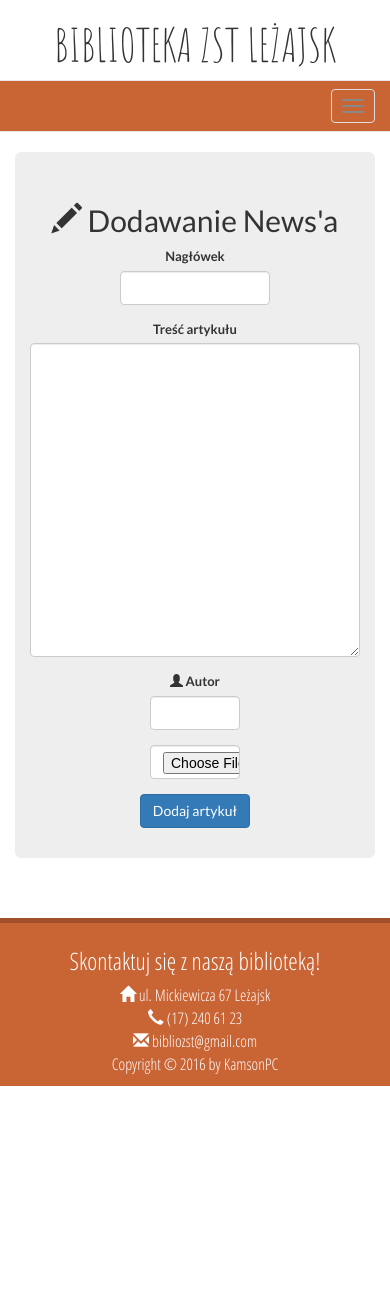
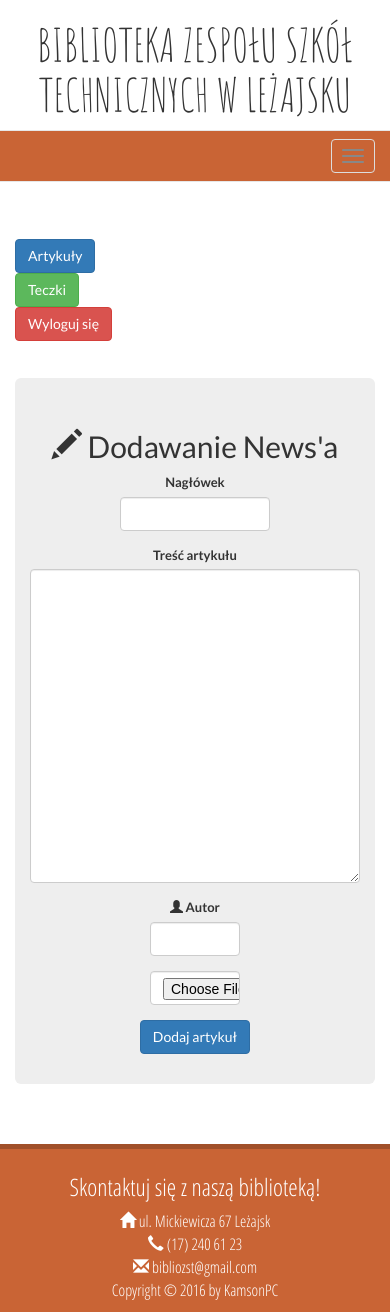
Before and after one commit to kamsonpc/Strona-Biblioteki-Szkolnej, a PHP site: page /?url=admin-articles in a window 390 px wide. Before the commit the page ends 1086 px from the top, so only its background shows below. Run offline with PHP 8.4, Linux system fonts and the light colour scheme; a user stored in the database is signed in; data comes from the database, SQL or seed files in the repository.

Commit message:
poprawenie panelu admina

```diff
--- a/includes/admin-login.php
+++ b/includes/admin-login.php
@@ -1,3 +1,9 @@
+<?php
+if(isset($_SESSION['zalogowany'])&&($_SESSION['zalogowany']==true))
+{
+      header("Location:http://localhost/?url=admin-articles");
+}
+?>
 <div class="jumbotron"><h2><i class="glyphicon glyphicon-user"></i> Zaloguj się do panelu Administratora</h2>
 <br>
 <br>
--- a/includes/admin.php
+++ b/includes/admin.php
@@ -1,3 +1,36 @@
+<?php
+if(isset($_POST['logout']))
+{
+      $_SESSION['zalogowany']=false;
+}
+?>
+
+<?php
+
+
+if($_SESSION['zalogowany']!=true)
+{
+      header("Location:http://localhost/?url=admin");
+}
+
+?>
+<div class="row">
+      <br>
+      <br>
+      <div class="col-md-4 col-sm-4 col-xs-12">
+            <a href="http://localhost/?url=admin-articles" class="btn btn-primary col-md-12">Artykuły</a>
+      </div>
+      <div class="col-md-4 col-sm-4 col-xs-12">
+            <a href="http://localhost/?url=admin-folder" class="btn btn-success col-md-12">Teczki</a>
+      </div>
+      <div class="col-md-4 col-sm-4 col-xs-12">
+            <form action="" method="post">
+                  <button class="btn btn-danger col-md-12" type="submit" name="logout">Wyloguj się </button>
+            </form>
+      </div>
+</div>
+<br>
+<br>
 <?php
 
 
--- a/includes/contact.php
+++ b/includes/contact.php
@@ -40,8 +40,8 @@
                         <td>Piątek</td>
                   </tr>
                   <tr>
+                        <td>10<sup>00</sup> - 16<sup>00</sup></td>
                         <td>8<sup>00</sup> - 14<sup>00</sup></td>
-                        <td>10<sup>00</sup> - 16<sup>00</sup></td>
                         <td>8<sup>00</sup> - 14<sup>00</sup></td>
                         <td>10<sup>00</sup> - 16<sup>00</sup></td>
                         <td>7<sup>00</sup> - 13<sup>00</sup></td>
@@ -59,8 +59,8 @@
                         <td>Piątek</td>
                   </tr>
                   <tr>
+                        <td>8<sup>00</sup> - 14<sup>00</sup></td>
                         <td>10<sup>00</sup> - 16<sup>00</sup></td>
-                        <td>8<sup>00</sup> - 14<sup>00</sup></td>
                         <td>7<sup>00</sup> - 13<sup>00</sup></td>
                         <td>8<sup>00</sup> - 14<sup>00</sup></td>
                         <td>10<sup>00</sup> - 16<sup>00</sup></td>
--- a/includes/login-action.php
+++ b/includes/login-action.php
@@ -18,7 +18,7 @@
              if($rows!=0)
              {
                    $_SESSION['zalogowany']=true;
-                   header("Location:http://localhost/?url=panel");
+                   header("Location:http://localhost/?url=admin-articles");
 
              }
              else
@@ -26,7 +26,7 @@
                    $_SESSION['login_e']="<div class='alert alert-danger'>
                                           <strong>Nie zalogowano</strong>.
                                           </div>";
-                   header("Location:http://localhost/?url=panel");
+                   header("Location:http://localhost/?url=admin");
              }
             }
             else
--- a/index.php
+++ b/index.php
@@ -25,7 +25,7 @@
 <div class="container-fluid">
     <div class="row">
         <div class="col-md-12 logo-div">
-            <h2 class="logo">BIBLIOTEKA ZST LEŻAJSK</h2>
+            <h2 class="logo">BIBLIOTEKA ZESPOŁU SZKÓŁ TECHNICZNYCH W LEŻAJSKU</h2>
         </div>
     </div>
 </div>
@@ -121,7 +121,7 @@
         <a href="https://polona.pl/"><img src="img/polona.png" alt="polona" class="img-responsive"></a>
         <a href="http://culture.pl/"><img src="img/edukacja_cyfrowa.png" alt="culture.pl" class="img-responsive"></a>
         <a href="http://culture.pl/"><img src="img/culture.jpg" alt="culture.pl" class="img-responsive"></a>
-        <h1 class="books-slider">Polecane książki :</h1>
+        <h1 class="books-slider">Nowości Czytelnicze :</h1>
         <div id="myCarousel" class="carousel slide" data-ride="carousel">
 
         <!-- Ksiazki -->
```
Also changed, not shown: includes/admin-teczki.php (+24 -0 lines), includes/panel.php (indentation only).
